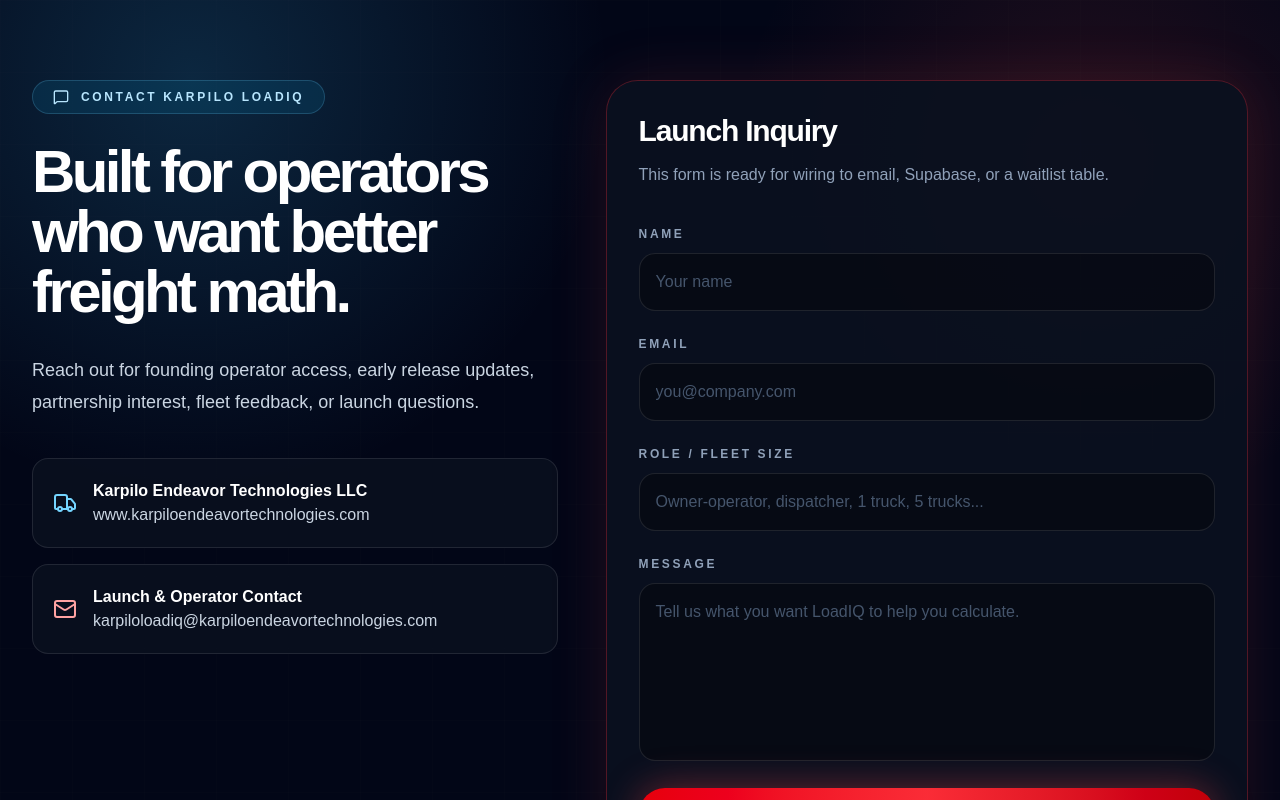
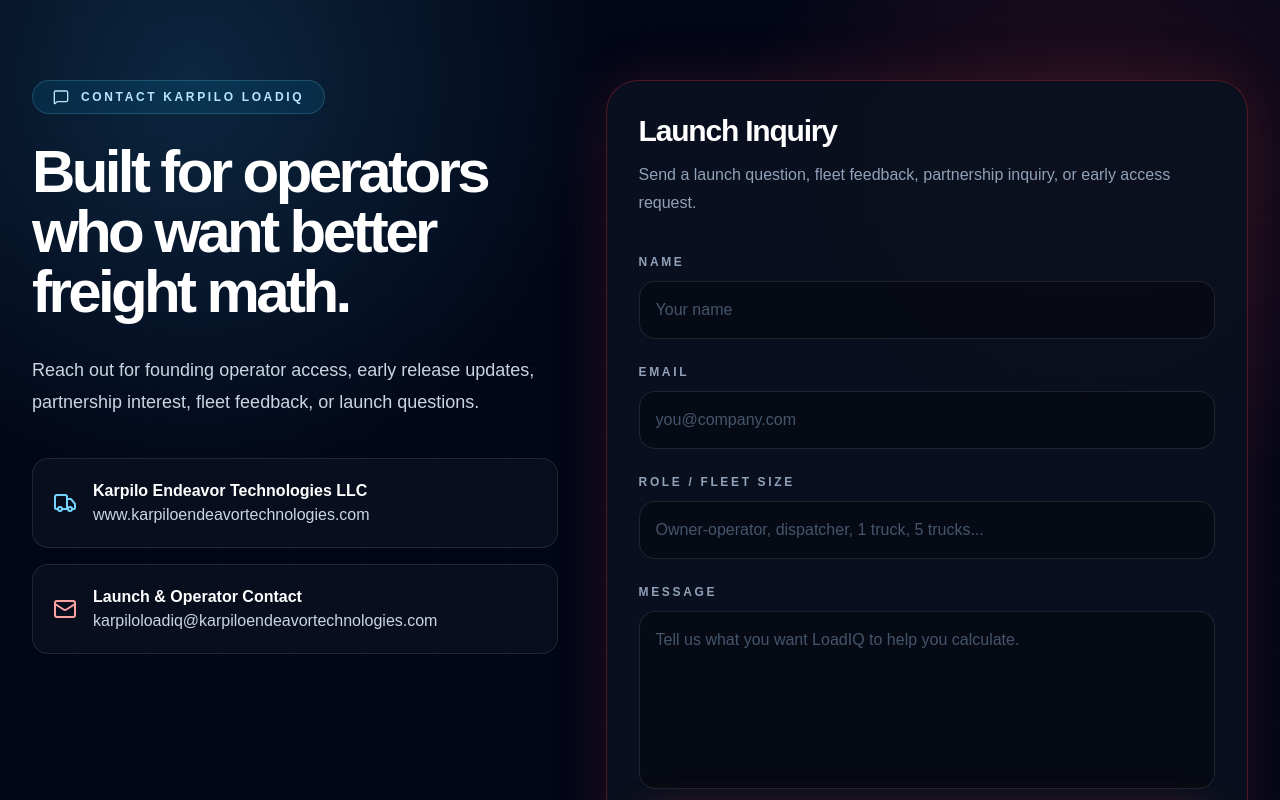
Before and after one commit to Josh3887/karpilo-loadiq-website, a Next.js app: page /contact in a window 1280 px wide. Shown: the top 800 px of the page. Built offline with nearby package versions, Linux system fonts and the light colour scheme.

Commit message:
Finalize LoadIQ launch website and intake systems

```diff
--- /dev/null
+++ b/src/app/api/contact/route.ts
@@ -0,0 +1,77 @@
+import { NextResponse } from "next/server";
+import { Resend } from "resend";
+
+import { supabase } from "@/lib/supabase";
+
+const resend = new Resend(process.env.RESEND_API_KEY);
+
+const notifyEmail =
+  process.env.LOADIQ_NOTIFY_EMAIL ||
+  "karpiloloadiq@karpiloendeavortechnologies.com";
+
+export async function POST(request: Request) {
+  try {
+    const body = await request.json();
+
+    const name = String(body.name || "").trim();
+    const email = String(body.email || "").trim().toLowerCase();
+    const role = String(body.role || "").trim();
+    const message = String(body.message || "").trim();
+    const source = String(body.source || "contact-page").trim();
+
+    if (!name || !email || !message) {
+      return NextResponse.json(
+        { success: false, error: "Name, email, and message are required." },
+        { status: 400 }
+      );
+    }
+
+    const { error } = await supabase.from("contact_inquiries").insert({
+      name,
+      email,
+      role,
+      message,
+      source,
+    });
+
+    if (error) {
+      console.error("CONTACT_INSERT_ERROR:", error);
+
+      return NextResponse.json(
+        { success: false, error: "Failed to save inquiry." },
+        { status: 500 }
+      );
+    }
+
+    resend.emails
+      .send({
+        from: "Karpilo LoadIQ <onboarding@karpiloendeavortechnologies.com>",
+        to: notifyEmail,
+        replyTo: email,
+        subject: "New Karpilo LoadIQ Contact Inquiry",
+        text: `
+New Karpilo LoadIQ contact inquiry:
+
+Name: ${name}
+Email: ${email}
+Role / Fleet Size: ${role || "Not provided"}
+Source: ${source}
+
+Message:
+${message}
+        `.trim(),
+      })
+      .catch((emailError) => {
+        console.error("CONTACT_EMAIL_ERROR:", emailError);
+      });
+
+    return NextResponse.json({ success: true });
+  } catch (error) {
+    console.error("CONTACT_ROUTE_ERROR:", error);
+
+    return NextResponse.json(
+      { success: false, error: "Failed to process inquiry." },
+      { status: 500 }
+    );
+  }
+}
--- a/src/app/contact/page.tsx
+++ b/src/app/contact/page.tsx
@@ -1,7 +1,10 @@
 "use client";
 
+import { useState } from "react";
 import { motion } from "framer-motion";
 import { Mail, MessageSquare, Send, Truck } from "lucide-react";
+
+type FormStatus = "idle" | "loading" | "success" | "error";
 
 const fadeUp = {
   hidden: { opacity: 0, y: 24 },
@@ -9,6 +12,58 @@
 };
 
 export default function ContactPage() {
+  const [status, setStatus] = useState<FormStatus>("idle");
+  const [error, setError] = useState("");
+
+  async function handleSubmit(event: React.FormEvent<HTMLFormElement>) {
+    event.preventDefault();
+
+    const form = event.currentTarget;
+    const formData = new FormData(form);
+
+    const payload = {
+      name: String(formData.get("name") || "").trim(),
+      email: String(formData.get("email") || "").trim().toLowerCase(),
+      role: String(formData.get("role") || "").trim(),
+      message: String(formData.get("message") || "").trim(),
+      source: "contact-page",
+    };
+
+    if (!payload.name || !payload.email || !payload.message) {
+      setStatus("error");
+      setError("Name, email, and message are required.");
+      return;
+    }
+
+    setStatus("loading");
+    setError("");
+
+    try {
+      const response = await fetch("/api/contact", {
+        method: "POST",
+        headers: {
+          "Content-Type": "application/json",
+        },
+        body: JSON.stringify(payload),
+      });
+
+      const text = await response.text();
+      const result = text ? JSON.parse(text) : {};
+
+      if (!response.ok || result.success !== true) {
+        setStatus("error");
+        setError(result.error || "Unable to submit inquiry. Try again.");
+        return;
+      }
+
+      form.reset();
+      setStatus("success");
+    } catch {
+      setStatus("error");
+      setError("Unable to submit inquiry. Try again.");
+    }
+  }
+
   return (
     <main className="min-h-screen overflow-hidden bg-[#020617] text-white">
       <div className="pointer-events-none fixed inset-0">
@@ -35,12 +90,10 @@
           <div className="mt-10 space-y-4">
             <div className="flex items-center gap-4 rounded-2xl border border-white/10 bg-[#0B1120]/80 p-5">
               <Truck className="h-6 w-6 text-sky-300" />
-
               <div>
                 <p className="font-semibold text-white">
                   Karpilo Endeavor Technologies LLC
                 </p>
-
                 <a
                   href="https://www.karpiloendeavortechnologies.com"
                   className="text-slate-300 transition hover:text-sky-300"
@@ -52,12 +105,10 @@
 
             <div className="flex items-center gap-4 rounded-2xl border border-white/10 bg-[#0B1120]/80 p-5">
               <Mail className="h-6 w-6 text-red-300" />
-
               <div>
                 <p className="font-semibold text-white">
                   Launch & Operator Contact
                 </p>
-
                 <a
                   href="mailto:karpiloloadiq@karpiloendeavortechnologies.com"
                   className="break-all text-slate-300 transition hover:text-red-300"
@@ -80,16 +131,24 @@
           </h2>
 
           <p className="mt-3 leading-7 text-slate-400">
-            This form is ready for wiring to email, Supabase, or a waitlist
-            table.
+            Send a launch question, fleet feedback, partnership inquiry, or
+            early access request.
           </p>
 
-          <form className="mt-8 space-y-5">
+          {status === "success" ? (
+            <div className="mt-8 rounded-2xl border border-sky-300/20 bg-sky-400/10 p-5">
+              <p className="font-bold text-sky-200">
+                Inquiry received. Karpilo LoadIQ has your message.
+              </p>
+            </div>
+          ) : (
+            <form onSubmit={handleSubmit} className="mt-8 space-y-5">
               <div>
                 <label className="text-xs font-black uppercase tracking-[0.22em] text-slate-400">
                   Name
                 </label>
                 <input
+                  name="name"
                   type="text"
                   placeholder="Your name"
                   className="mt-2 w-full rounded-2xl border border-white/10 bg-black/30 px-4 py-4 text-white outline-none transition placeholder:text-slate-600 focus:border-sky-300/50"
@@ -101,6 +160,7 @@
                   Email
                 </label>
                 <input
+                  name="email"
                   type="email"
                   placeholder="you@company.com"
                   className="mt-2 w-full rounded-2xl border border-white/10 bg-black/30 px-4 py-4 text-white outline-none transition placeholder:text-slate-600 focus:border-sky-300/50"
@@ -112,6 +172,7 @@
                   Role / Fleet Size
                 </label>
                 <input
+                  name="role"
                   type="text"
                   placeholder="Owner-operator, dispatcher, 1 truck, 5 trucks..."
                   className="mt-2 w-full rounded-2xl border border-white/10 bg-black/30 px-4 py-4 text-white outline-none transition placeholder:text-slate-600 focus:border-sky-300/50"
@@ -123,20 +184,27 @@
                   Message
                 </label>
                 <textarea
+                  name="message"
                   placeholder="Tell us what you want LoadIQ to help you calculate."
                   rows={6}
                   className="mt-2 w-full resize-none rounded-2xl border border-white/10 bg-black/30 px-4 py-4 text-white outline-none transition placeholder:text-slate-600 focus:border-sky-300/50"
                 />
               </div>
 
+              {error && (
+                <p className="text-sm font-bold text-red-300">{error}</p>
+              )}
+
               <button
-              type="button"
-              className="group inline-flex w-full items-center justify-center rounded-full bg-gradient-to-r from-red-600 via-red-500 to-red-700 px-8 py-4 text-sm font-black uppercase tracking-[0.18em] text-white shadow-[0_0_38px_rgba(239,68,68,0.42)] transition hover:scale-[1.01]"
+                type="submit"
+                disabled={status === "loading"}
+                className="group inline-flex w-full items-center justify-center rounded-full bg-gradient-to-r from-red-600 via-red-500 to-red-700 px-8 py-4 text-sm font-black uppercase tracking-[0.18em] text-white shadow-[0_0_38px_rgba(239,68,68,0.42)] transition hover:scale-[1.01] disabled:cursor-not-allowed disabled:opacity-60"
               >
-              Submit Inquiry
+                {status === "loading" ? "Submitting..." : "Submit Inquiry"}
                 <Send className="ml-3 h-5 w-5 transition group-hover:translate-x-1" />
               </button>
             </form>
+          )}
         </motion.div>
       </section>
     </main>
```
Lines whose indentation alone changed are shown as unchanged.
